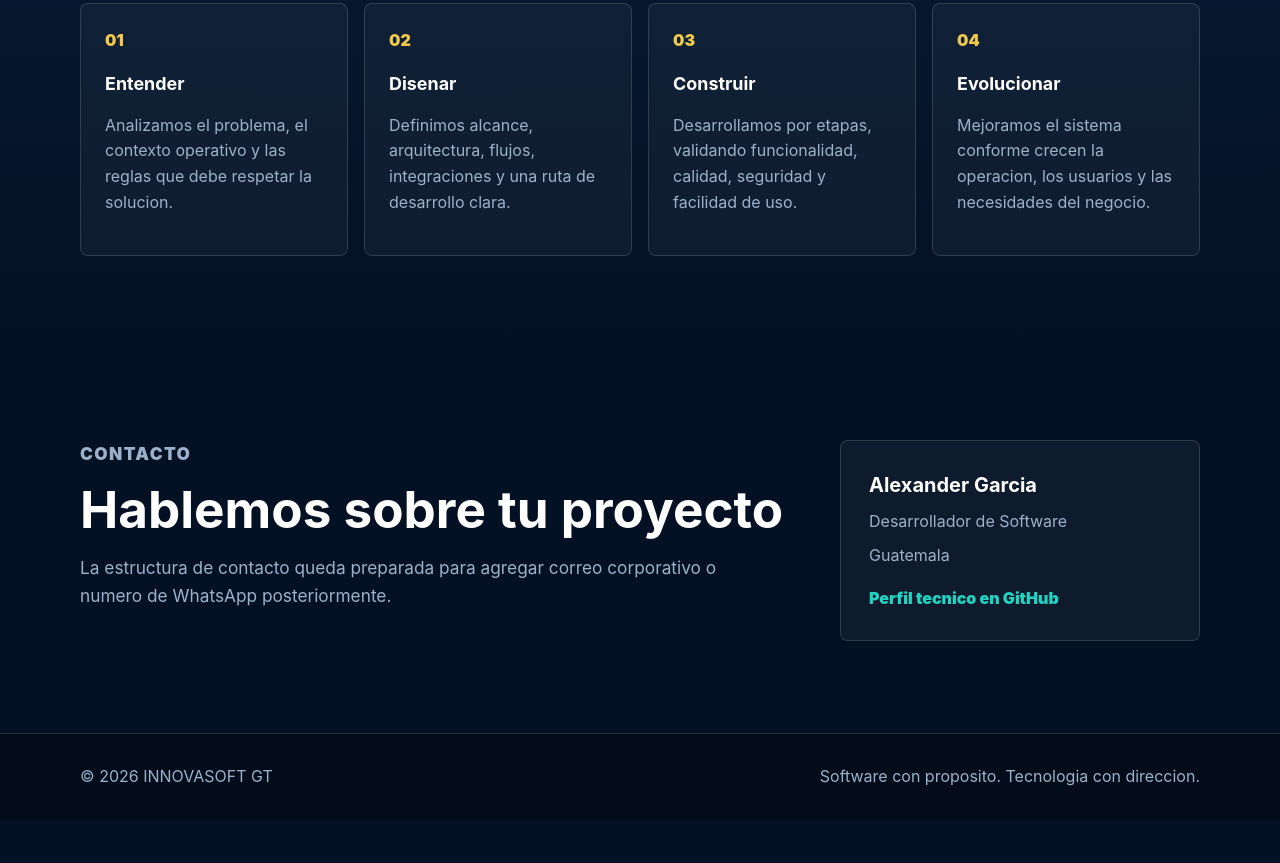
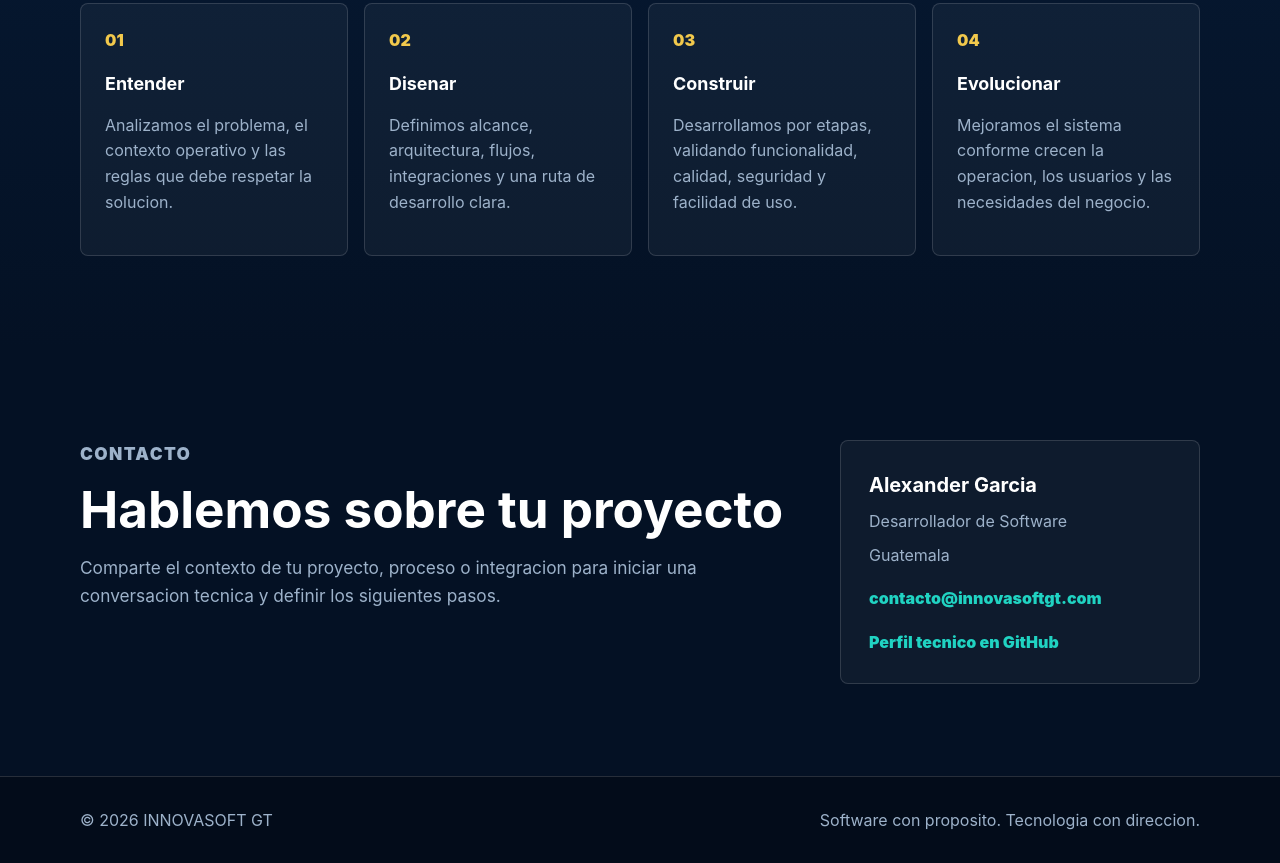
Before and after one commit to Alek151/InnovasoftGt, a website: page src/index.html in a window 1280 px wide. Shown: the part 3179-4042 px from the top of the page. Before the commit the page ends 3999 px from the top, so only its background shows below. Drawn offline with Linux system fonts and the light colour scheme.

Commit message:
feat: agregar correo de contacto

```diff
--- a/src/index.html
+++ b/src/index.html
@@ -183,12 +183,13 @@
           <div>
             <p class="eyebrow">Contacto</p>
             <h2 id="contact-title">Hablemos sobre tu proyecto</h2>
-            <p>La estructura de contacto queda preparada para agregar correo corporativo o numero de WhatsApp posteriormente.</p>
+            <p>Comparte el contexto de tu proyecto, proceso o integracion para iniciar una conversacion tecnica y definir los siguientes pasos.</p>
           </div>
           <address class="contact-card">
             <strong>Alexander Garcia</strong>
             <span>Desarrollador de Software</span>
             <span>Guatemala</span>
+            <a href="mailto:contacto@innovasoftgt.com">contacto@innovasoftgt.com</a>
             <a href="https://github.com/Alek151" target="_blank" rel="noopener noreferrer">Perfil tecnico en GitHub</a>
           </address>
         </div>
```
